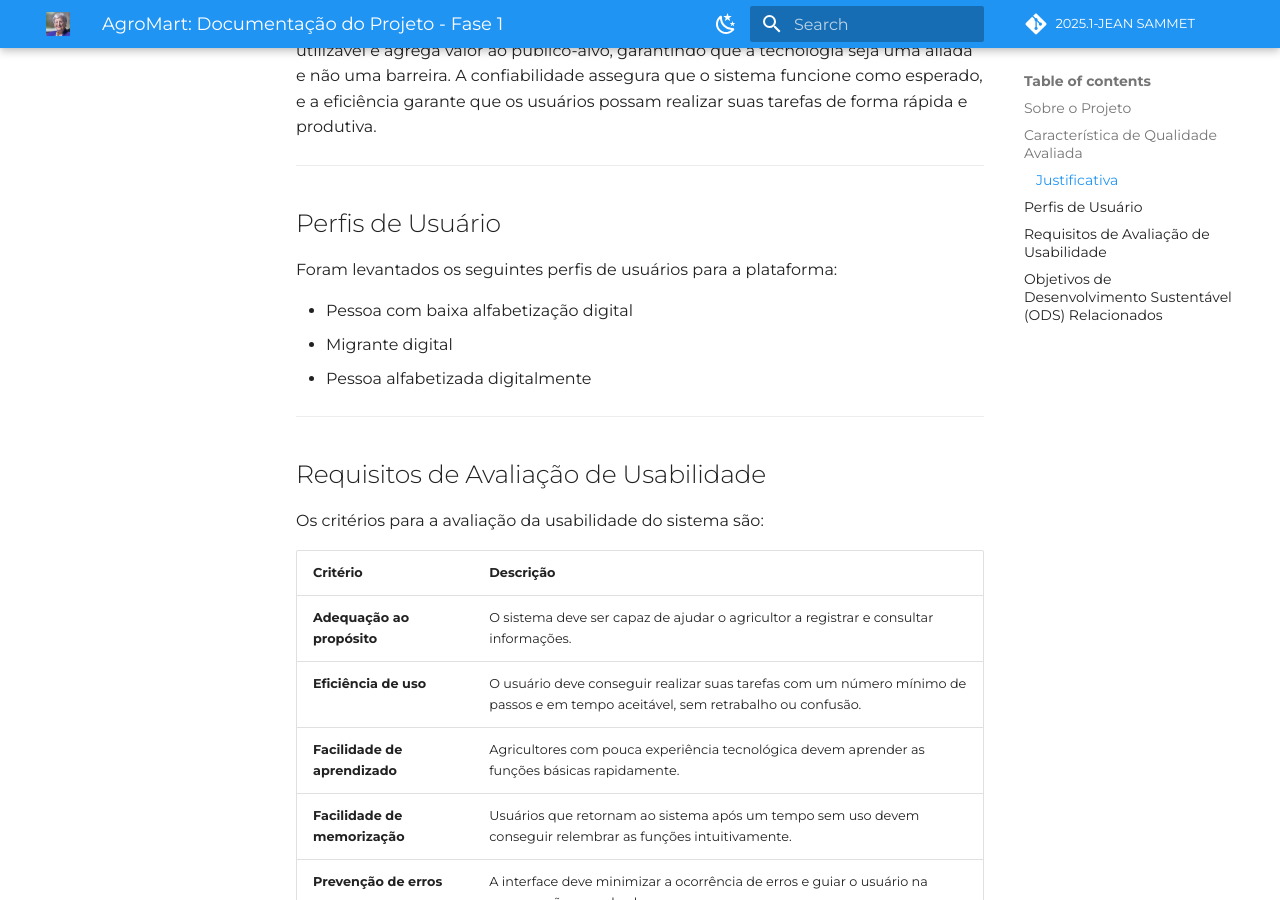
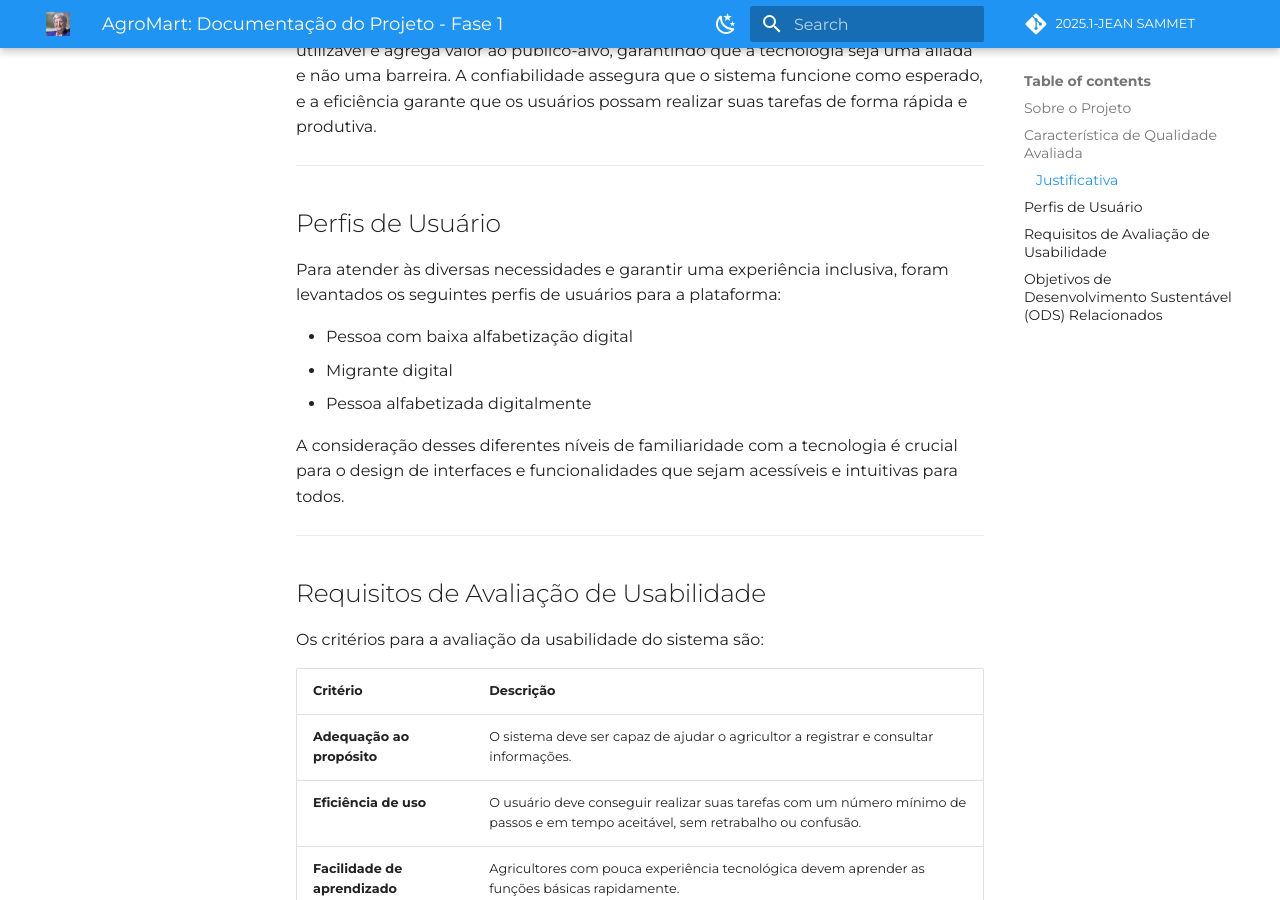
Before and after one commit to FCTE-Qualidade-de-Software-1/2025-1-T02-JEAN-SAMMET, an MkDocs documentation site: the page built from docs/slides.md, in a window 1280 px wide and 900 px high, scrolled down 868 px. Built offline with MkDocs 1.6.1 and Material for MkDocs 9.7.7, drawn with Linux system fonts in a browser that asks for light colours; comment, search, counter and statistics services are not loaded.

Commit message:
feat: melhora perfil de usuario

```diff
--- a/docs/slides.md
+++ b/docs/slides.md
@@ -26,11 +26,13 @@
 
 ## Perfis de Usuário
 
-Foram levantados os seguintes perfis de usuários para a plataforma:
+Para atender às diversas necessidades e garantir uma experiência inclusiva, foram levantados os seguintes perfis de usuários para a plataforma:
 
 * Pessoa com baixa alfabetização digital
 * Migrante digital
 * Pessoa alfabetizada digitalmente
+
+A consideração desses diferentes níveis de familiaridade com a tecnologia é crucial para o design de interfaces e funcionalidades que sejam acessíveis e intuitivas para todos.
 
 ---
 
```
